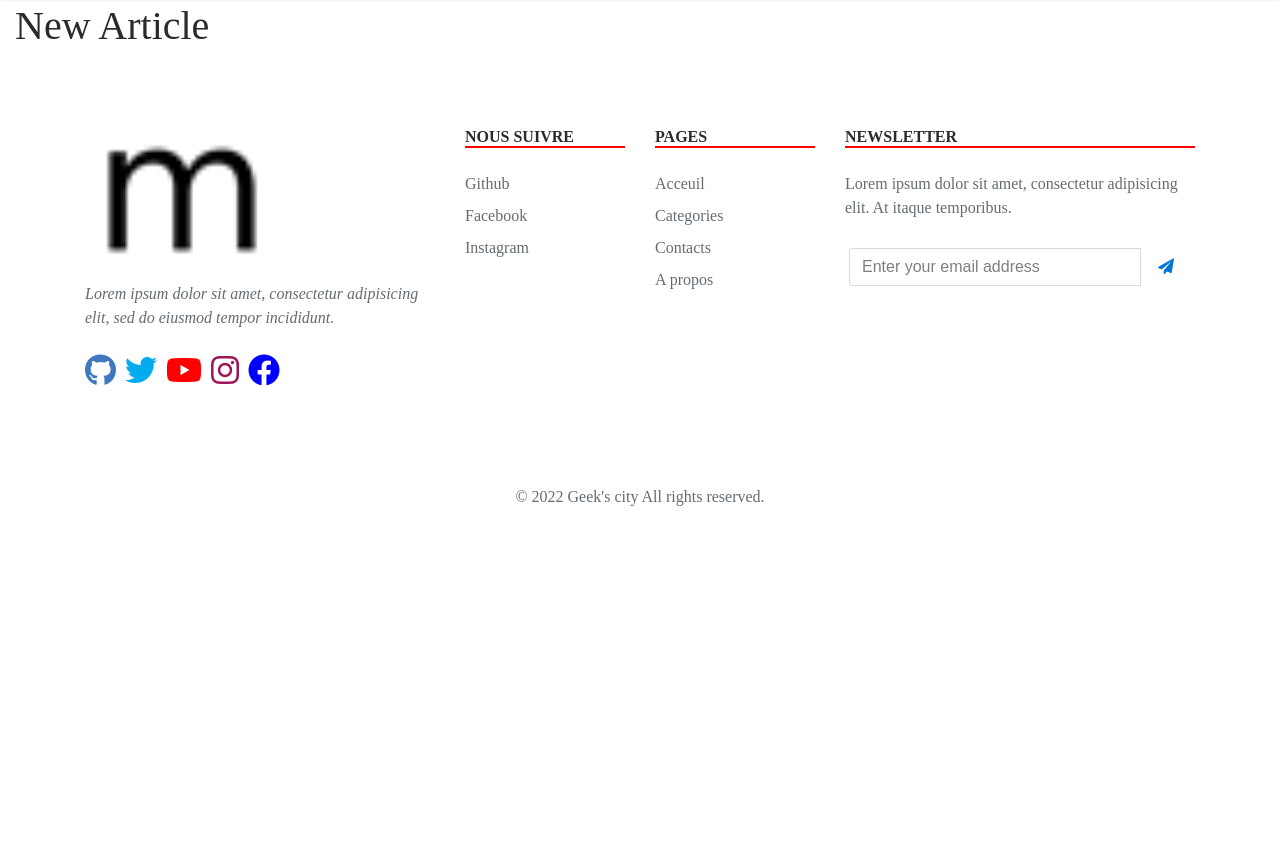
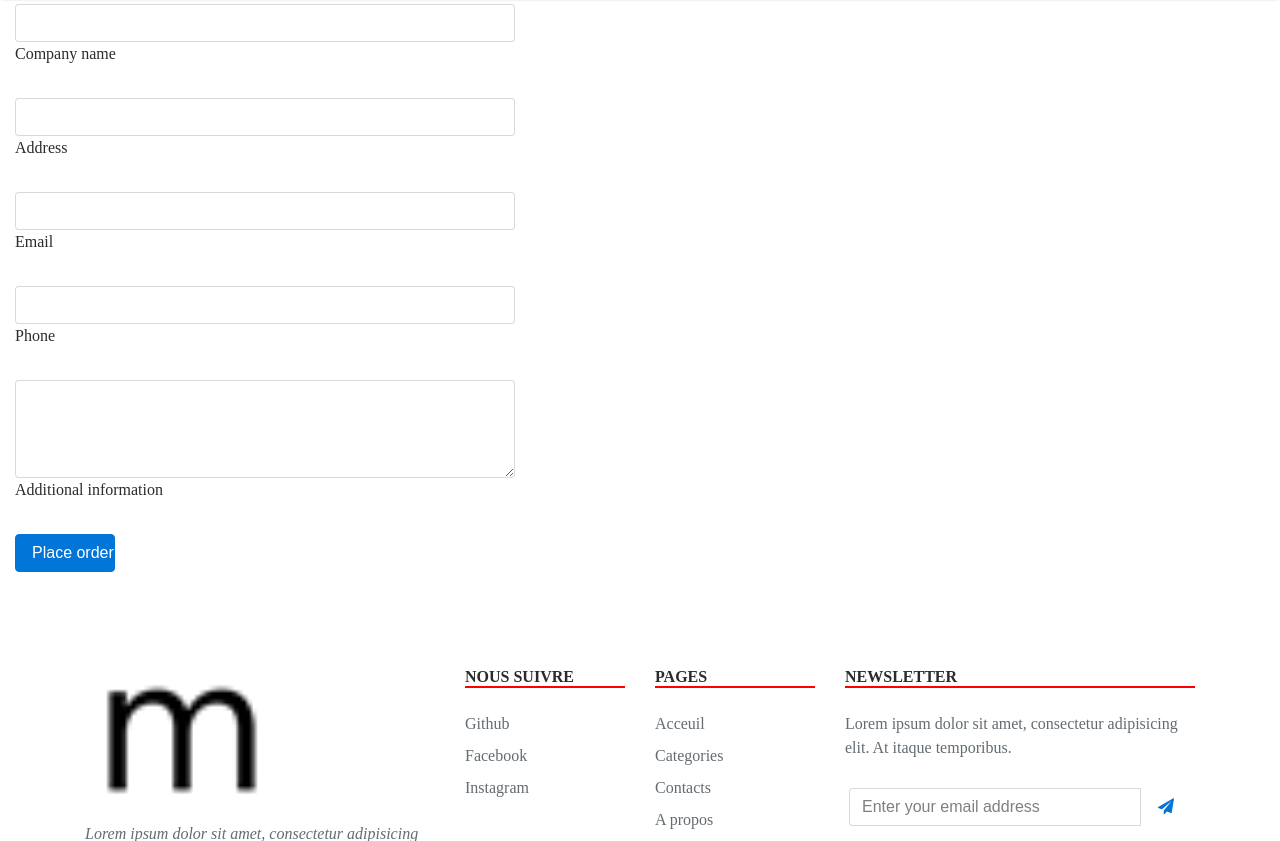
Before and after one commit to julienawonga/blog, a PHP site: the page made by views/admin/post/new.php in a window 1280 px wide. Shown: the part 76-917 px from the top of the page. Before the commit the page ends 582 px from the top, so only its background shows below. Run offline with PHP 8.4, Linux system fonts and the light colour scheme; the template is opened without the code that fills it, so the values that code supplies are empty; some libraries are stand-ins or nearby versions; some web fonts are replaced.

Commit message:
mise à jour dashboad form

```diff
--- a/views/admin/post/new.php
+++ b/views/admin/post/new.php
@@ -3,7 +3,40 @@
      <!-- MAIN CONTENT -->
      <div class="main-content">
           <div class="container-fluid">
-               <h1>New Article</h1>
+                    <form style="width: 500px;">
+                         <!-- Text input -->
+                         <div class="form-outline mb-4">
+                              <input type="text" id="form6Example3" class="form-control" />
+                              <label class="form-label" for="form6Example3">Company name</label>
+                         </div>
+
+                         <!-- Text input -->
+                         <div class="form-outline mb-4">
+                              <input type="text" id="form6Example4" class="form-control" />
+                              <label class="form-label" for="form6Example4">Address</label>
+                         </div>
+
+                         <!-- Email input -->
+                         <div class="form-outline mb-4">
+                              <input type="email" id="form6Example5" class="form-control" />
+                              <label class="form-label" for="form6Example5">Email</label>
+                         </div>
+
+                         <!-- Number input -->
+                         <div class="form-outline mb-4">
+                              <input type="number" id="form6Example6" class="form-control" />
+                              <label class="form-label" for="form6Example6">Phone</label>
+                         </div>
+
+                         <!-- Message input -->
+                         <div class="form-outline mb-4">
+                              <textarea class="form-control" id="form6Example7" rows="4"></textarea>
+                              <label class="form-label" for="form6Example7">Additional information</label>
+                         </div>
+
+                         <!-- Submit button -->
+                         <button type="submit" class="btn btn-primary btn-block mb-4" style="width: 100px;">Place order</button>
+               </form>
           </div>
      </div>
      <!-- END MAIN CONTENT -->
```
